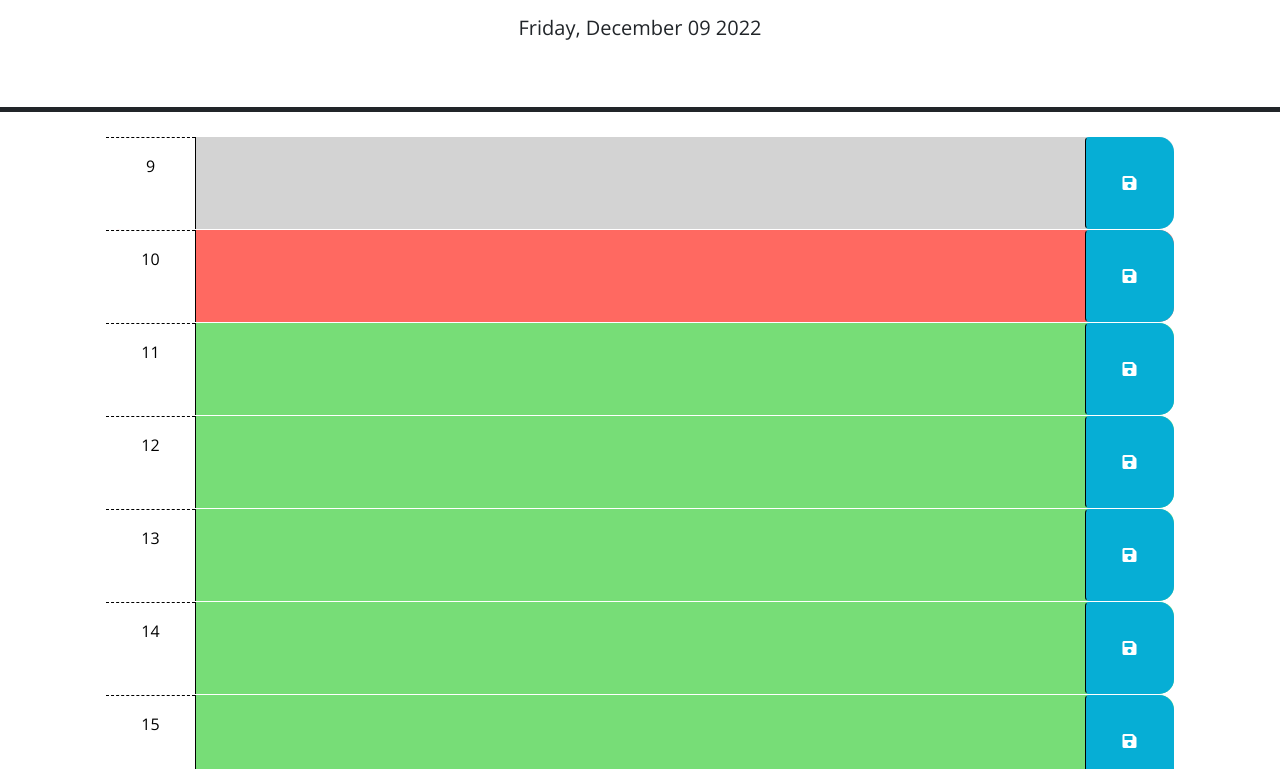
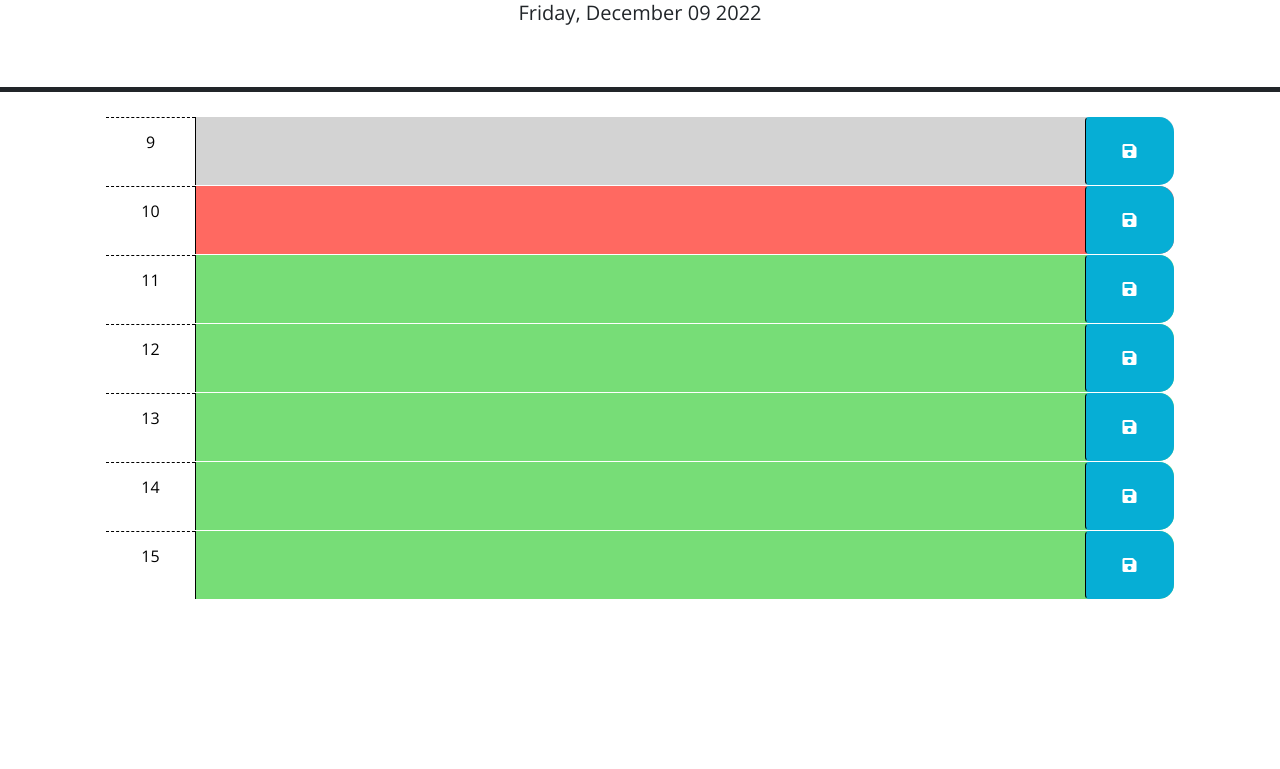
Before and after one commit to ymoraille88/daily-schedule-planner, a plain HTML site: page index.html in a window 1280 px wide. Shown: the part 166-935 px from the top of the page. After the commit the page ends 800 px from the top, so only its background shows below. Drawn offline with nearby package versions, Linux system fonts and the light colour scheme.

Commit message:
added CSS reset

```diff
--- a/index.html
+++ b/index.html
@@ -9,6 +9,7 @@
   <link rel="stylesheet" href="https://use.fontawesome.com/releases/v5.8.1/css/all.css"
     integrity="sha384-50oBUHEmvpQ+1lW4y57PTFmhCaXp0ML5d60M1M7uH2+nqUivzIebhndOJK28anvf" crossorigin="anonymous" />
   <link href="https://fonts.googleapis.com/css?family=Open+Sans&display=swap" rel="stylesheet" />
+  <link rel="stylesheet" href="./assets/CSS/reset.css" />
   <link rel="stylesheet" href="./assets/CSS/style.css" />
   <title>Work Day Scheduler</title>
 </head>
@@ -77,11 +78,8 @@
     </div>
 
     <script src="https://code.jquery.com/jquery-3.4.1.min.js"></script>
-    <script
-      src="https://cdn.jsdelivr.net/npm/dayjs@1.11.3/dayjs.min.js"
-      integrity="sha256-iu/zLUB+QgISXBLCW/mcDi/rnf4m4uEDO0wauy76x7U="
-      crossorigin="anonymous"
-    ></script>
+    <script src="https://cdn.jsdelivr.net/npm/dayjs@1.11.3/dayjs.min.js"
+      integrity="sha256-iu/zLUB+QgISXBLCW/mcDi/rnf4m4uEDO0wauy76x7U=" crossorigin="anonymous"></script>
     <script src="https://cdn.jsdelivr.net/npm/dayjs@1.11.3/plugin/utc.js"></script>
     <script src="https://cdn.jsdelivr.net/npm/dayjs@1.11.3/plugin/advancedFormat.min.js"></script>
     <script>
```
